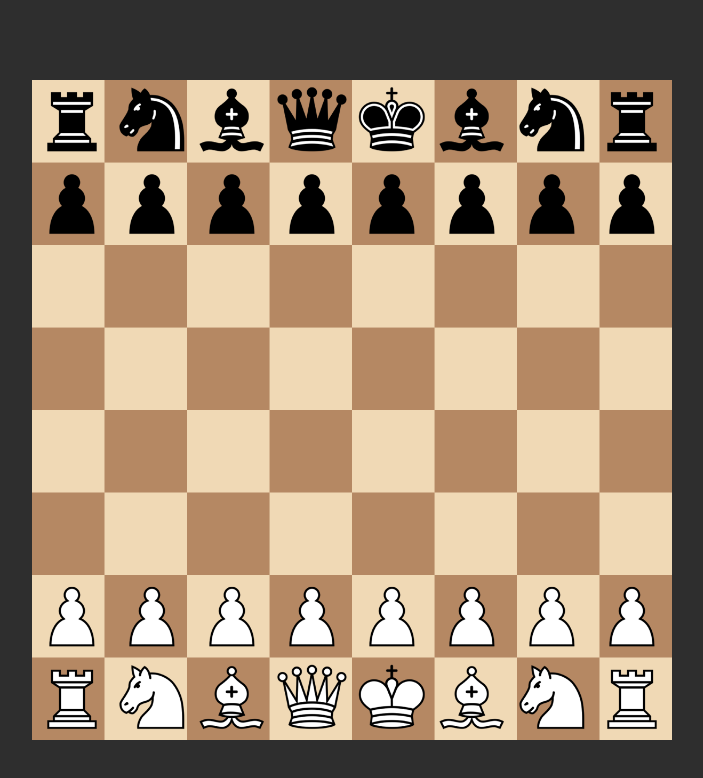
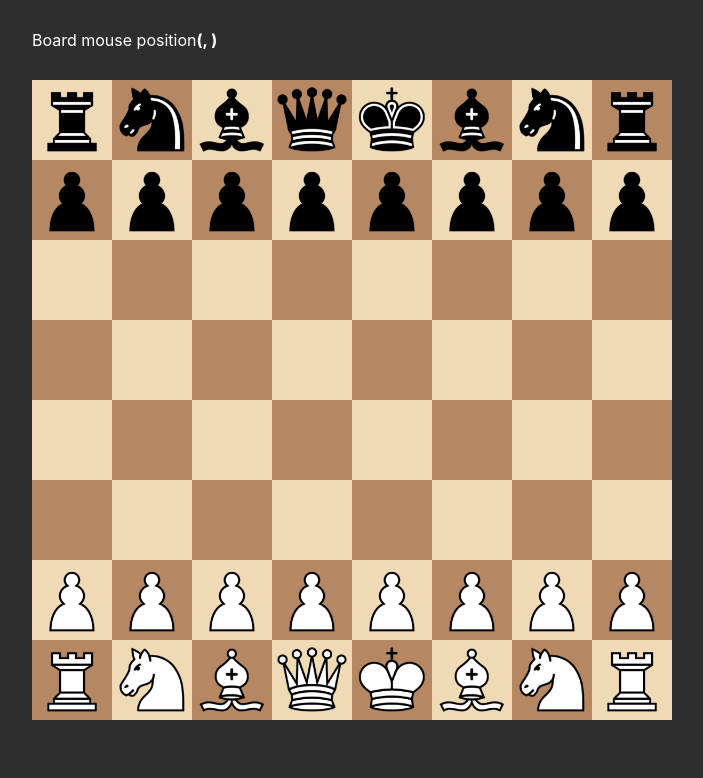
Before and after one commit to get-Friday/chess, a React (Create React App) app: page / in a window 1280 px wide. Shown: the top 778 px of the page, without its empty margins (288-991 px from the left). Built offline with nearby package versions, Linux system fonts and the light colour scheme.

Commit message:
Feat: Temporary style to see mouse position better

```diff
--- a/src/components/Board/styles.css
+++ b/src/components/Board/styles.css
@@ -21,3 +21,8 @@
   height: 80vh;
   width: 50vw;
 }
+
+.test {
+  position: absolute;
+  top: -50px;
+}
```
